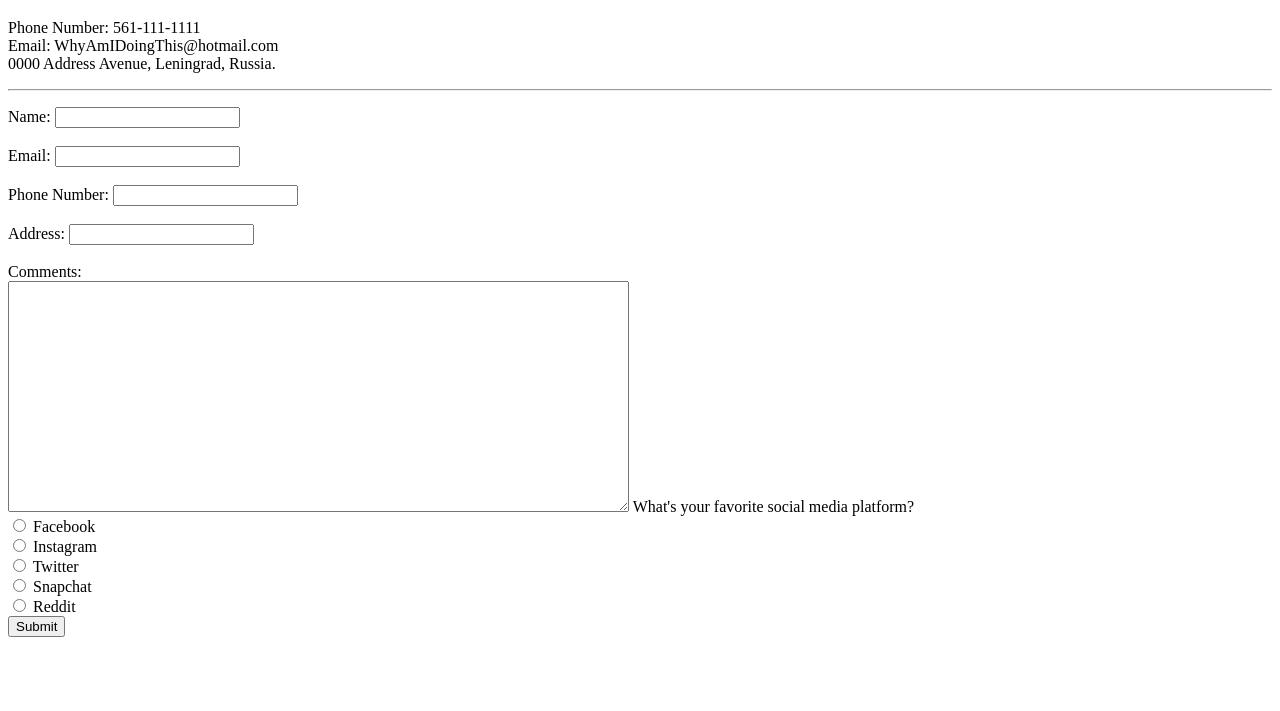
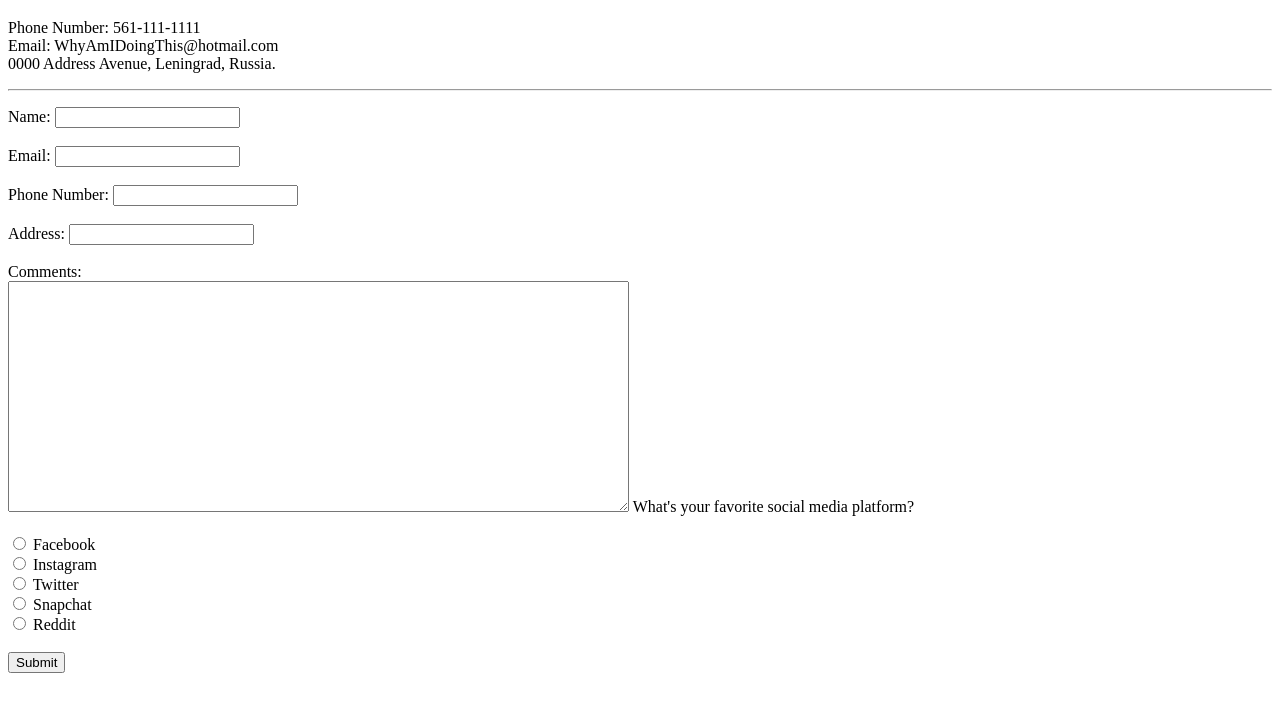
Before and after one commit to Albert1871/myportifolio, a plain HTML site: page contact.html in a window 1280 px wide. Shown: the part 61-772 px from the top of the page. Drawn offline with Linux system fonts and the light colour scheme.

Commit message:
Update contact.html

```diff
--- a/contact.html
+++ b/contact.html
@@ -29,7 +29,7 @@ Email: WhyAmIDoingThis@hotmail.com<br>
 <label for="comments">Comments:</label>
 <br>
 <textarea name="comments" cols="75" rows="15" id="comments" title="Comments:"></textarea>
-What's your favorite social media platform? <br>
+What's your favorite social media platform? <br><br>
 <label>
 <input type="radio" name="what's your favorite social media platform?" value="Facebook" id="whatsyourfavoritesocialmediaplatform_0">
 Facebook</label>
@@ -49,7 +49,7 @@ Snapchat</label>
 <label>
 <input type="radio" name="what's your favorite social media platform?" value="Reddit" id="whatsyourfavoritesocialmediaplatform_4">
 Reddit</label>
-<br>
+<br><br>
 <button type="submit">Submit</button>
 </form>
 </p>
```
